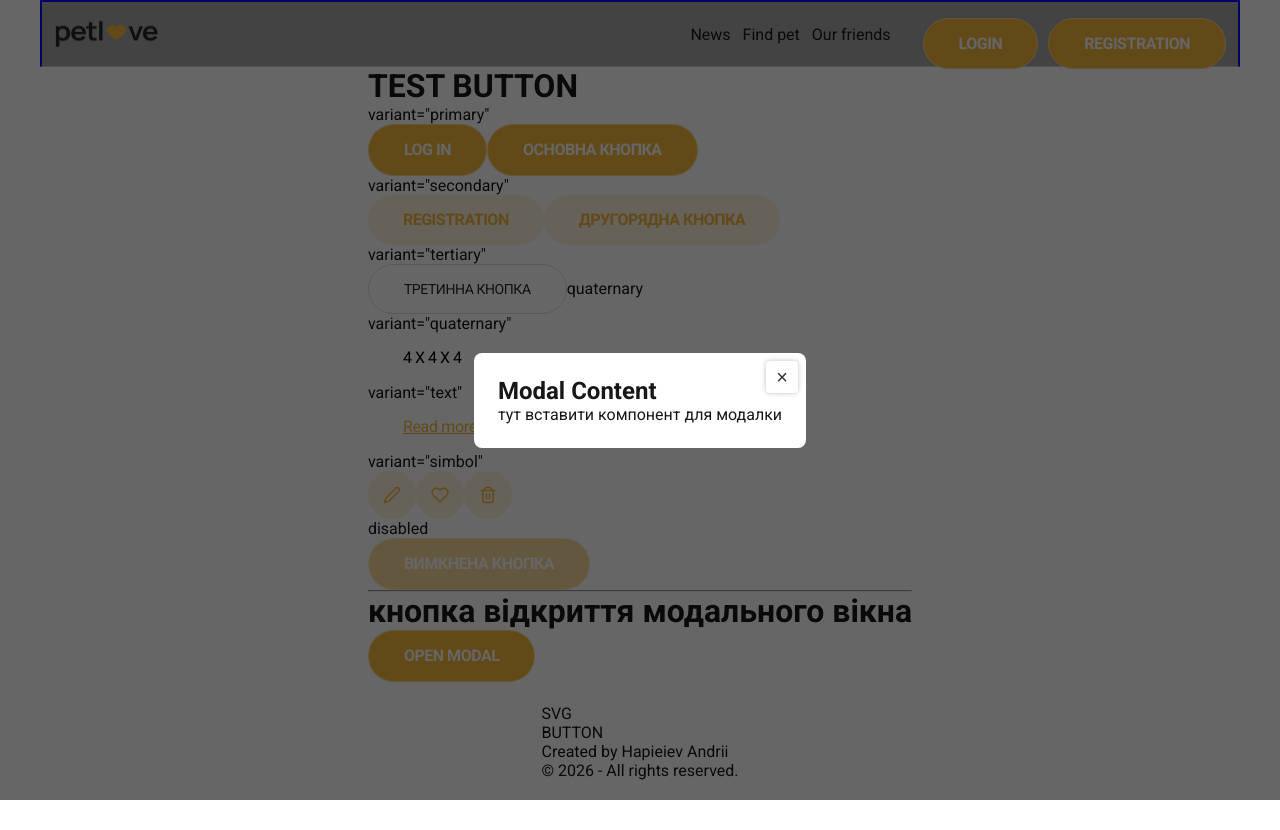
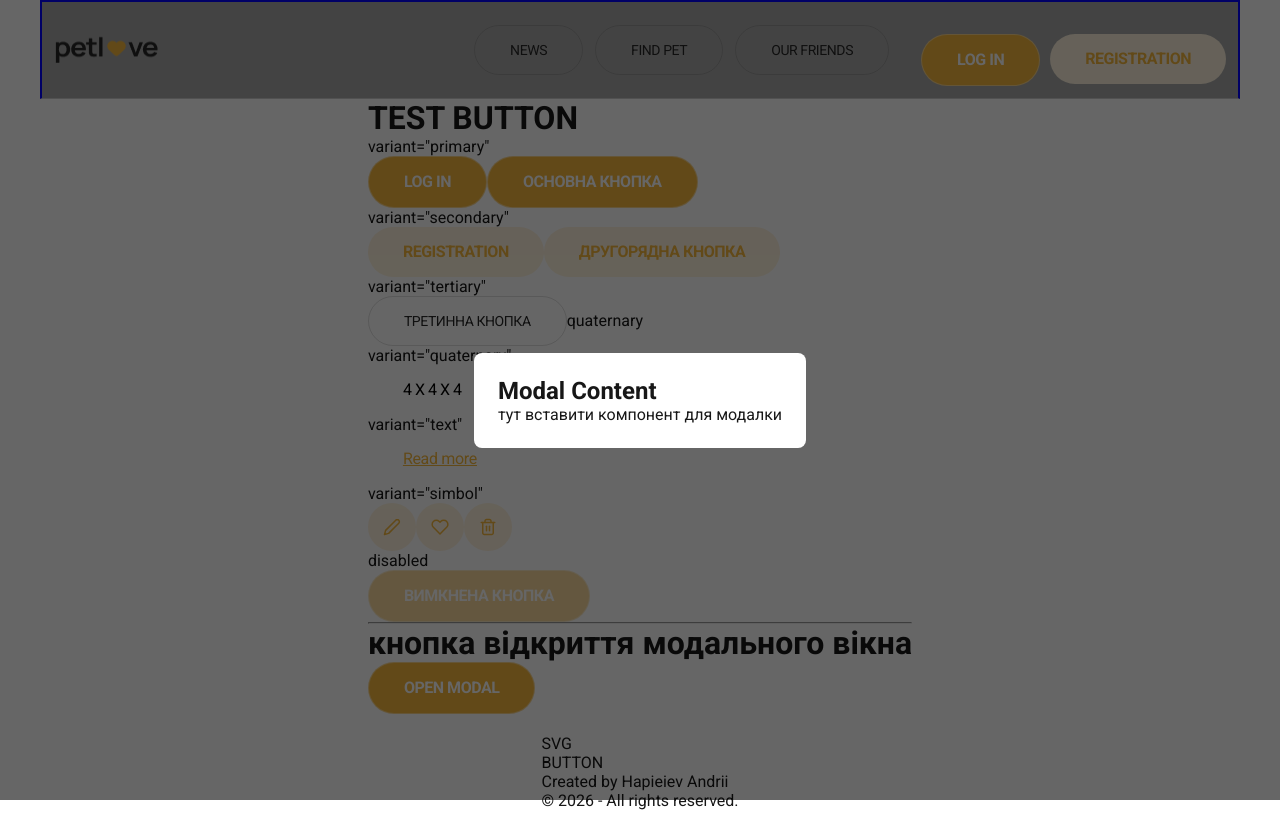
Before and after one commit to gapeevbachmut/petlove-next, a Next.js app: page /testButton in a window 1280 px wide. Both pictures are taken after a click on the button "OPEN MODAL". Before the commit the page ends 800 px from the top, so only its background shows below. Built offline with nearby package versions, Linux system fonts and the light colour scheme.

Commit message:
mobile menu in progress

```diff
--- a/components/AuthNavigation/AuthNavigation.module.css
+++ b/components/AuthNavigation/AuthNavigation.module.css
@@ -28,3 +28,17 @@
     background-color: #f6b83d;
     color: #fff;
 }
+
+@media (max-width: 1000px) {
+    .authNavigation {
+        flex-wrap: wrap;
+
+    }
+
+    .authNavBtn {
+        width: 178px;
+
+    }
+
+
+}
--- a/components/AuthNavigation/AuthNavigation.tsx
+++ b/components/AuthNavigation/AuthNavigation.tsx
@@ -5,28 +5,24 @@
 import { useAuthStore } from '@/stores/zustand/authStore';
 import { logout } from '@/lib/api/api';
 
-const AuthNavigation = () => {
+type Props = {
+  handleNavigate?: (path: string) => void;
+};
+
+const AuthNavigation = ({ handleNavigate }: Props) => {
   const router = useRouter();
 
-  // Отримуємо поточну сесію та юзера
   const { isAuthenticated, user } = useAuthStore();
 
-  // Отримуємо метод очищення глобального стану
   const clearIsAuthenticated = useAuthStore(
     state => state.clearIsAuthenticated
   );
 
   const handleLogout = async () => {
-    // Викликаємо logout
-    await logout();
-    // Чистимо глобальний стан
+    logout();
     clearIsAuthenticated();
-    // Виконуємо навігацію на сторінку авторизації
     router.push('/');
   };
-
-  // Якщо є сесія - відображаємо кнопку Logout та інформацію про користувача
-  // інакше - посилання на логін та реєстрацію
 
   return (
     <div className={css.navContainer}>
@@ -34,12 +30,25 @@
         <nav aria-label="User Navigation">
           <ul className={css.authNavigation}>
             <li>
-              <Link href="/profile" className={css.authLink}>
+              <Button
+                className={css.authNavBtn}
+                variant="primary"
+                // onClick={() => handleNavigate('/profile')}
+              >
                 Profile
-              </Link>
+              </Button>
+              {/* <Link href="/profile" className={css.authLink}>
+                Profile
+              </Link> */}
             </li>
             <li>
-              <Button onClick={handleLogout}>Logout</Button>
+              <Button
+                variant="secondary"
+                className={css.authNavBtn}
+                onClick={handleLogout}
+              >
+                Logout
+              </Button>
             </li>
           </ul>
         </nav>
@@ -47,14 +56,22 @@
         <nav aria-label="Auth Navigation">
           <ul className={css.authNavigation}>
             <li>
-              <Link href="/auth/login" className={css.authLink}>
-                Login
-              </Link>
+              <Button
+                className={css.authNavBtn}
+                variant="primary"
+                // onClick={() => handleNavigate('/auth/login')}
+              >
+                LOG IN
+              </Button>
             </li>
             <li>
-              <Link href="/auth/register" className={css.authLink}>
+              <Button
+                className={css.authNavBtn}
+                variant="secondary"
+                // onClick={() => handleNavigate('/auth/register')}
+              >
                 Registration
-              </Link>
+              </Button>
             </li>
           </ul>
         </nav>
--- a/components/Button/Button.tsx
+++ b/components/Button/Button.tsx
@@ -33,7 +33,7 @@
         css.baseStyles,
         css[variant],
         disabled && css.disabled,
-        className // 👈 ось це головне
+        className
       )}
     >
       {children}
--- a/components/Header/Header.module.css
+++ b/components/Header/Header.module.css
@@ -23,6 +23,7 @@
 
 .headerHome {
     background-color: bisque;
+
 }
 
 .headerInner {
@@ -37,36 +38,10 @@
     list-style-type: none;
 }
 
-/* Mobile menu hidden by default */
-.mobileMenu {
-    position: fixed;
-    top: 0;
-    right: 0;
-    width: 220px;
-    height: 100vh;
-    background: white;
-    padding: 40px 20px;
-    display: flex;
-    flex-direction: column;
-    gap: 40px;
-    z-index: 1000;
-}
 
-.closeBtn {
-    align-self: flex-end;
 
-}
-
-.mobileNavigation {
-    list-style: none;
-    display: flex;
-    flex-direction: column;
-    gap: 24px;
-    font-size: 20px;
-}
-
-/* 🔥 MOBILE */
-@media (max-width: 767px) {
+/*  MOBILE */
+@media (max-width: 1000px) {
     .headerNavigation {
         display: none;
     }
--- a/components/Header/Header.tsx
+++ b/components/Header/Header.tsx
@@ -9,6 +9,7 @@
 import { usePathname, useRouter } from 'next/navigation';
 import { useEffect, useState } from 'react';
 import Button from '../Button/Button';
+import HeaderMobile from '../HeaderMobile/HeaderMobile';
 
 const Header = () => {
   const pathname = usePathname();
@@ -28,7 +29,18 @@
 
   // блокуємо скрол
   useEffect(() => {
-    document.body.style.overflow = isMenuOpen ? 'hidden' : '';
+    if (isMenuOpen) {
+      document.documentElement.style.overflow = 'hidden';
+      document.body.style.overflow = 'hidden';
+    } else {
+      document.documentElement.style.overflow = '';
+      document.body.style.overflow = '';
+    }
+
+    return () => {
+      document.documentElement.style.overflow = '';
+      document.body.style.overflow = '';
+    };
   }, [isMenuOpen]);
 
   return (
@@ -49,13 +61,28 @@
         <nav aria-label="Main Navigation">
           <ul className={css.navigation}>
             <li>
-              <Link href="/news">News</Link>
+              <Button
+                variant="tertiary"
+                onClick={() => handleNavigate('/news')}
+              >
+                News
+              </Button>
             </li>
             <li>
-              <Link href="/notices">Find pet</Link>
+              <Button
+                variant="tertiary"
+                onClick={() => handleNavigate('/notices')}
+              >
+                Find pet
+              </Button>
             </li>
             <li>
-              <Link href="/friends">Our friends</Link>
+              <Button
+                variant="tertiary"
+                onClick={() => handleNavigate('/friends')}
+              >
+                Our friends
+              </Button>{' '}
             </li>
           </ul>
         </nav>
@@ -76,49 +103,7 @@
 
       {/* Mobile menu */}
       {isMenuOpen && (
-        <div className={css.mobileMenu}>
-          <Button
-            className={css.closeBtn}
-            variant="quaternary"
-            onClick={closeMenu}
-            aria-label="Close menu"
-          >
-            <svg width={30} height={30}>
-              <use href="/images/x.svg"></use>
-            </svg>
-          </Button>
-
-          <nav>
-            <ul className={css.mobileNavigation}>
-              <li>
-                <Button
-                  variant="tertiary"
-                  onClick={() => handleNavigate('/news')}
-                >
-                  News
-                </Button>
-              </li>
-              <li>
-                <Button
-                  variant="tertiary"
-                  onClick={() => handleNavigate('/notices')}
-                >
-                  Find pet
-                </Button>
-              </li>
-              <li>
-                <Button
-                  variant="tertiary"
-                  onClick={() => handleNavigate('/friends')}
-                >
-                  Our friends
-                </Button>
-              </li>
-            </ul>
-          </nav>
-
-          <AuthNavigation />
-        </div>
+        <HeaderMobile closeMenu={closeMenu} handleNavigate={handleNavigate} />
       )}
     </header>
   );
--- /dev/null
+++ b/components/HeaderMobile/HeaderMobile.module.css
@@ -0,0 +1,48 @@
+/* Mobile menu hidden by default */
+.mobileMenu {
+    position: fixed;
+    top: 0;
+    right: 0;
+    width: 220px;
+    height: 100vh;
+    background-color: white;
+    padding: 40px 20px;
+    display: flex;
+    flex-direction: column;
+    justify-content: space-between;
+    gap: 40px;
+    z-index: 1000;
+}
+
+.closeBtn {
+    align-self: flex-end;
+
+}
+
+.mobileNavigation {
+    list-style: none;
+    display: flex;
+    flex-direction: column;
+    align-items: center;
+    gap: 10px;
+    font-family: var(--font-family);
+    font-weight: 500;
+    font-size: 14px;
+    line-height: 129%;
+    letter-spacing: -0.03em;
+    color: #262626;
+}
+
+.buttonMobileMenu {
+    width: 120px;
+    text-transform: capitalize;
+    padding: 15px 25px;
+}
+
+@media (min-width: 1000px) {
+    .mobileMenu {
+        display: none;
+    }
+
+
+}
--- /dev/null
+++ b/components/HeaderMobile/HeaderMobile.tsx
@@ -0,0 +1,60 @@
+'use client';
+
+import AuthNavigation from '../AuthNavigation/AuthNavigation';
+import Button from '../Button/Button';
+import css from './HeaderMobile.module.css';
+
+type Props = {
+  closeMenu: () => void;
+  handleNavigate: (path: string) => void;
+};
+
+export default function HeaderMobile({ closeMenu, handleNavigate }: Props) {
+  return (
+    <div className={css.mobileMenu}>
+      <Button
+        className={css.closeBtn}
+        variant="quaternary"
+        onClick={closeMenu}
+        aria-label="Close menu"
+      >
+        <svg width={30} height={30}>
+          <use href="/images/x.svg"></use>
+        </svg>
+      </Button>
+
+      <nav>
+        <ul className={css.mobileNavigation}>
+          <li>
+            <Button
+              variant="tertiary"
+              className={css.buttonMobileMenu}
+              onClick={() => handleNavigate('/news')}
+            >
+              News
+            </Button>
+          </li>
+          <li>
+            <Button
+              variant="tertiary"
+              className={css.buttonMobileMenu}
+              onClick={() => handleNavigate('/notices')}
+            >
+              Find pet
+            </Button>
+          </li>
+          <li>
+            <Button
+              variant="tertiary"
+              className={css.buttonMobileMenu}
+              onClick={() => handleNavigate('/friends')}
+            >
+              Our friends
+            </Button>
+          </li>
+        </ul>
+      </nav>
+      <AuthNavigation handleNavigate={handleNavigate} />
+    </div>
+  );
+}
--- a/components/Modal/Modal.module.css
+++ b/components/Modal/Modal.module.css
@@ -26,7 +26,7 @@
     position: absolute;
     top: 8px;
     right: 8px;
-    background: #fff;
+    background-color: #fff;
     border: none;
     border-radius: 4px;
     width: 32px;
@@ -34,7 +34,7 @@
     font-size: 20px;
     line-height: 0;
     color: #333;
-    box-shadow: 0px 0px 5px rgba(0, 0, 0, 0.25);
+    /* box-shadow: 0px 0px 5px rgba(0, 0, 0, 0.25); */
     cursor: pointer;
     display: flex;
     align-items: center;
--- a/components/Modal/Modal.tsx
+++ b/components/Modal/Modal.tsx
@@ -3,6 +3,7 @@
 import css from './Modal.module.css';
 import { createPortal } from 'react-dom';
 import { useEffect, useState, type ReactNode } from 'react';
+import Button from '../Button/Button';
 
 interface ModalProps {
   onClose: () => void;
@@ -47,13 +48,17 @@
       aria-modal="true"
     >
       <div className={css.modal}>
-        <button
+        <Button
           className={css.closeButton}
+          variant="quaternary"
           onClick={onClose}
           aria-label="Close modal"
         >
-          &times;
-        </button>
+          <svg width={30} height={30}>
+            <use href="/images/x.svg"></use>
+          </svg>
+        </Button>
+
         {children}
       </div>
     </div>,
```
